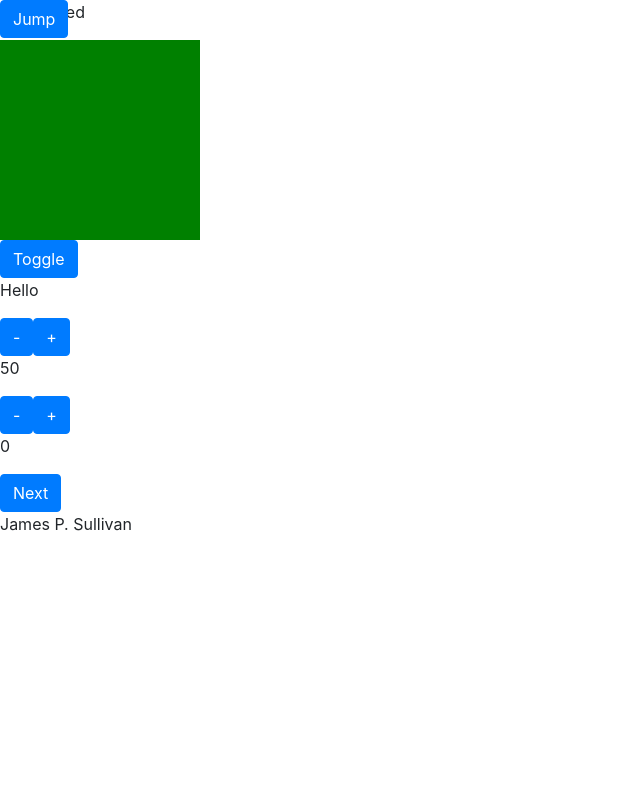
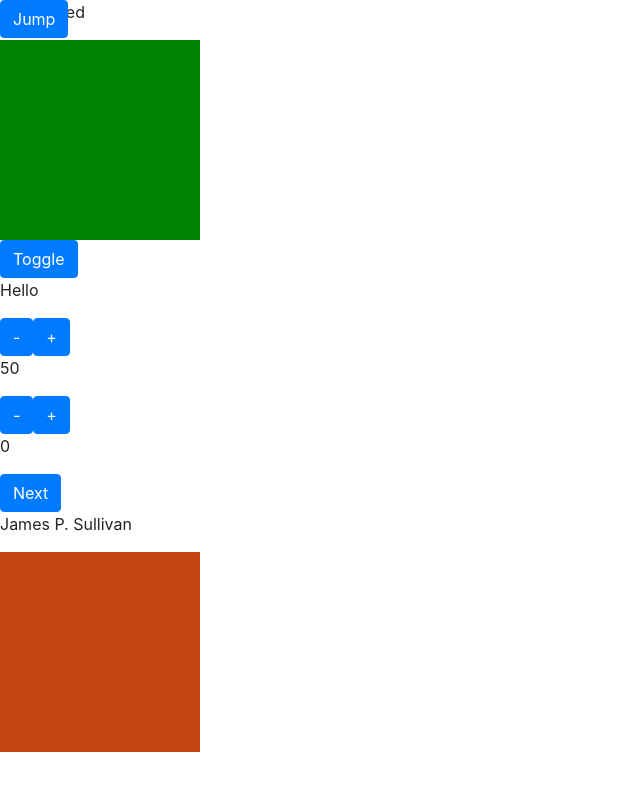
Before and after one commit to RaccoonHowell/Hooks-React-app, a React (Create React App) app: page / in a window 1280 px wide. Shown: the top 790 px of the page, without its empty margins (0-640 px from the left). Built offline with nearby package versions, Linux system fonts and the light colour scheme.

Commit message:
created a Colours component that uses hooks as per first tricksy challenge

```diff
--- a/src/App.js
+++ b/src/App.js
@@ -6,6 +6,7 @@ import Counter from "./Counter";
 import StepCounter from "./StepCounter";
 import CatchMeIfYouCan from "./CatchMeIfYouCan";
 import RollCall from "./RollCall";
+import Colours from "./Colours";
 
 const App = () => (
 	<>
@@ -16,6 +17,7 @@ const App = () => (
 		<StepCounter max={ 10 } step={ 5 } />
 		<CatchMeIfYouCan jump={ 100 } />
 		<RollCall names={["James P. Sullivan", "Mike Wazowski", "Boo", "Randall Boggs", "Roz", "Fungus"]} />
+		<Colours colours={["#C14412", "#EBB31A", "#8F5318", "#009EAD", "#395967"]} />
 	</>
 );
 
--- /dev/null
+++ b/src/Colours.js
@@ -0,0 +1,21 @@
+import React, { useState } from "react";
+
+const Colours = ({ colours }) => {
+    const [index, setIndex] = useState(0);
+
+    const updateIndex= () => setIndex(index < colours.length - 1? index + 1 : 0);
+
+    const divStyle = {
+        backgroundColor: colours[index],
+        height: 200,
+        width: 200,
+    };
+
+    return (
+            <div onClick={ updateIndex } style={ divStyle } />
+    )
+}
+
+export default Colours;
+
+// Create a <Colours colours={ colours }> component. It should display a <div> that's 200×200px. When you click on it, it should cycle background colour through the colours array that you pass in. Here are some nice colours:
--- a/src/Square.js
+++ b/src/Square.js
@@ -11,7 +11,7 @@ const Square = ({ color }) => {
         width: 200,
     };
 
-    return <div onClick={ updateClicked } style={ divStyle } />;
+    return <div onClick={ updateClicked } style={ divStyle } />
   }
 
   export default Square;
```
